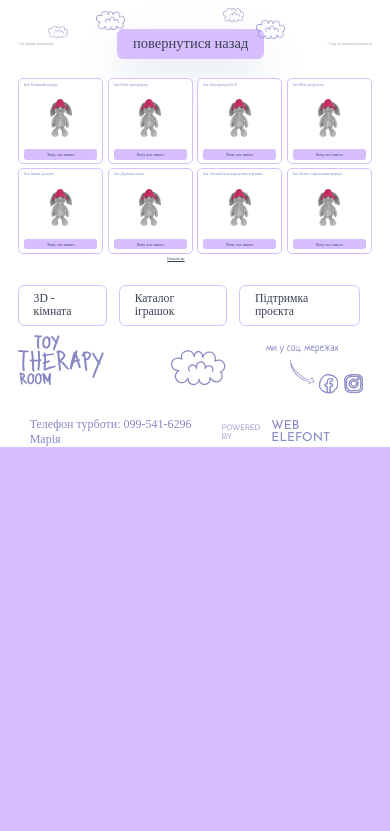
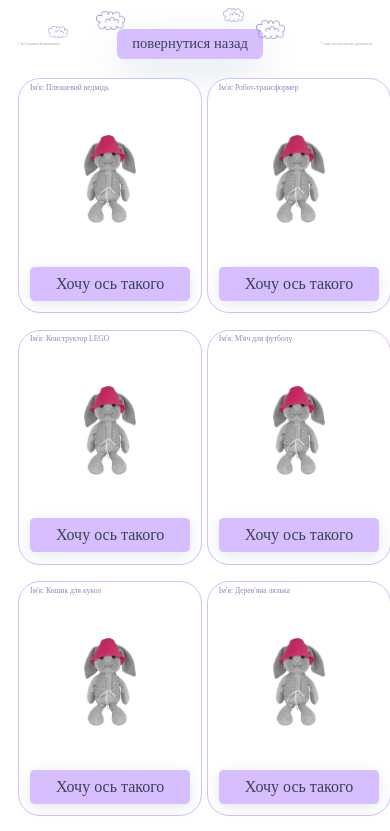
Before and after one commit to 3DMaX123/toytherapy_room, a React (Create React App) app: page /toytherapy_room/catalog in a window 390 px wide. Shown: the top 831 px of the page. Built offline with nearby package versions, Linux system fonts and the light colour scheme; a web font is replaced by a local one.

Commit message:
Зробив частину адаптації на планшет

```diff
--- a/src/components/Footer/Footer.css
+++ b/src/components/Footer/Footer.css
@@ -146,6 +146,43 @@
 .footer__phone{
     display: none;
 }
+@media screen and (max-width: 1920px) {
+    .footer__mainContent_navigation{
+        width: 70%;
+        align-items: center;
+    }
+
+    .footer__3dRoom-text{
+        height: 2.422vw;
+    }
+
+    .footer__toyCatalog-text{
+        height: 2.422vw;
+    }
+
+    .footer__chatiry-text{
+        height: 2.422vw;
+    }
+}
+
+@media screen and (max-width: 1200px) {
+    .footer__mainContent_navigation{
+        width: 70%;
+        align-items: center;
+    }
+
+    .footer__3dRoom-text{
+        height: 2.422vw;
+    }
+
+    .footer__toyCatalog-text{
+        height: 2.422vw;
+    }
+
+    .footer__chatiry-text{
+        height: 2.422vw;
+    }
+}
 
 @media screen and (max-width: 992px) {
     .footer_navigation-text {
@@ -203,6 +240,23 @@
 
     .footer__credits_Phone a {
         font-size: 1.5vw;
+    }
+
+    .footer__mainContent_navigation{
+        width: 70%;
+        align-items: center;
+    }
+
+    .footer__3dRoom-text{
+        height: 2.422vw;
+    }
+
+    .footer__toyCatalog-text{
+        height: 2.422vw;
+    }
+
+    .footer__chatiry-text{
+        height: 2.422vw;
     }
 }
 
@@ -287,5 +341,15 @@
     }
 
 
+    .footer__3dRoom-text{
+        height: 3.516vw;
+    }
 
+    .footer__toyCatalog-text{
+        height: 3.516vw;
+    }
+
+    .footer__chatiry-text{
+        height: 3.516vw;
+    }
 }
--- a/src/components/MagickSpace/MagickSpace.css
+++ b/src/components/MagickSpace/MagickSpace.css
@@ -121,4 +121,8 @@
     .magickSpace__text-note{
         font-size: 3.738vw;
     }
+
+    .magickSpace__cloudsAndHearts_phone{
+        width: 100%;
+    }
 }
--- a/src/components/Toy/Toy.css
+++ b/src/components/Toy/Toy.css
@@ -1,12 +1,12 @@
-.app__products{
-    background-color: white;
-    height: fit-content;
-    width: 82.292vw;
-    display: grid;
-    grid-template-columns: repeat(4, 1fr);
-    grid-gap: 1.042vw;
-    grid-row-gap: 1vw;
-}
+/*.app__products{*/
+/*    background-color: white;*/
+/*    height: fit-content;*/
+/*    width: 82.292vw;*/
+/*    display: grid;*/
+/*    grid-template-columns: repeat(4, 1fr);*/
+/*    grid-gap: 1.042vw;*/
+/*    grid-row-gap: 1vw;*/
+/*}*/
 .app__toy{
     height: 19.689vw;
     background-color: white;
@@ -58,3 +58,53 @@
     z-index: 1;
     cursor: pointer;
 }
+
+@media screen and (max-width: 688px) {
+    .app__toy{
+        height: 28.443vw;
+        width: 28.443vw;
+        border-radius: 3.293vw;
+        width: 100%;
+    }
+
+    .toy__Text p{
+        font-size: 1.946vw;
+        margin-left: 1.497vw;
+    }
+
+    .toy__Button{
+        border-radius: 1.198vw;
+        background: #D7BEFF;
+        box-shadow: 0px 3px 15px 0px rgba(112, 144, 176, 0.20);
+
+        width: 160.14px;
+        height: 28px;
+        flex-shrink: 0;
+
+        color: #394253;
+        display: flex;
+        align-items: center;
+        justify-content: center;
+        font-size: 16px;
+        font-weight: 400;
+
+        margin-bottom: 8px;
+    }
+
+    .catalog__toys_moreproducts{
+        font-size: 2.096vw;
+    }
+
+    }
+
+@media screen and (max-width: 992px){
+    .app__toy{
+        height: 226px;
+        width: 225px;
+        border-radius: 22px;
+        width: 100%;
+    }
+
+
+
+}
--- a/src/container/AboutUs/AboutUs.css
+++ b/src/container/AboutUs/AboutUs.css
@@ -432,3 +432,22 @@
     border: 3px;
     angle: -0 deg;
 }
+
+@media screen and (max-width: 688px) {
+
+
+}
+
+@media screen and (max-width: 992px){
+
+    .aboutUs__image5{
+        width: 203px;
+        height: 247px;
+    }
+
+    .aboutUs__FooterButton_Button img{
+        width: 16px;
+        height: 17px;
+    }
+
+}
--- a/src/container/Catalog/Catalog.css
+++ b/src/container/Catalog/Catalog.css
@@ -52,3 +52,28 @@
     grid-gap: 1.042vw;
     grid-row-gap: 1vw;
 }
+
+@media screen and (max-width: 688px) {
+    .catalog__header_text{
+        font-size: 2.326vw;
+    }
+
+    .catalog__toys{
+        grid-template-columns: repeat(2, 1fr);
+        gap: 30px;
+    }
+
+
+}
+
+@media screen and (max-width: 992px){
+    .catalog__header_text{
+        font-size: 0.959vw;
+    }
+
+    .catalog__toys{
+        /*grid-template-columns: repeat(2, 1fr);*/
+        gap: 4.264vw;
+    }
+
+}
```
